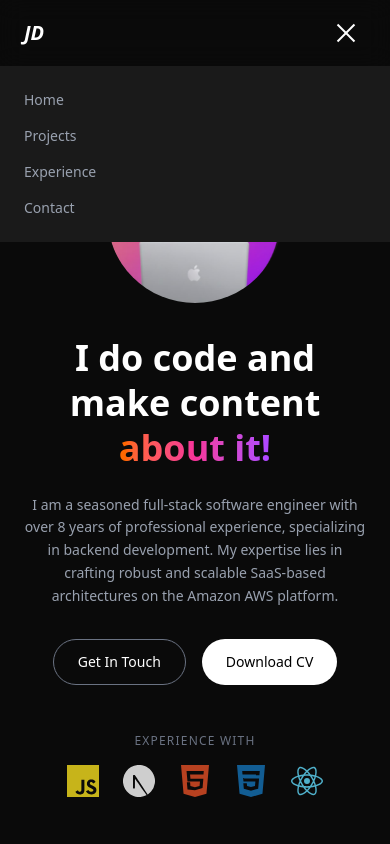
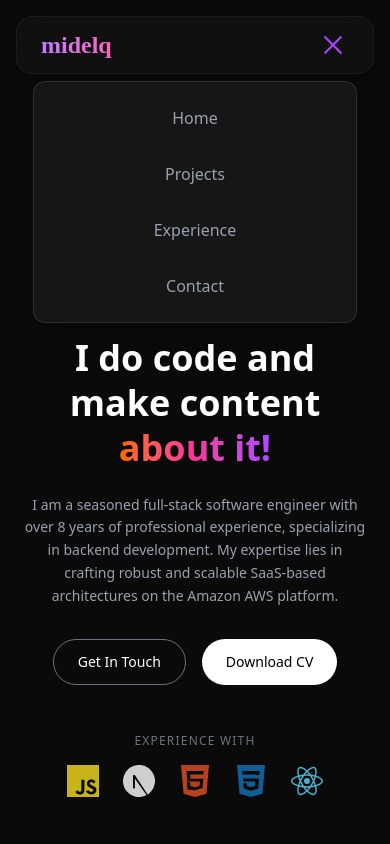
Before and after one commit to midelq/Landing-Page, a React (Vite) app: page / in a window 390 px wide. Both pictures are taken after a click on the button 346 px from the left and 33 px from the top of the page. Shown: the top 844 px of the page. Built offline with nearby package versions, Linux system fonts and the light colour scheme.

Commit message:
Add responsive Header component with desktop and mobile navigation.

```diff
--- a/src/components/layout/Header.tsx
+++ b/src/components/layout/Header.tsx
@@ -8,45 +8,69 @@ export default function Header() {
     const closeMenu = () => setIsMenuOpen(false);
 
     return (
-        <header className="fixed top-0 left-0 right-0 z-50 bg-[#0a0a0a]/80 backdrop-blur-md">
-            <div className="max-w-6xl mx-auto px-6 py-4 flex items-center justify-between">
+        <header className="fixed top-0 left-1/2 -translate-x-1/2 w-full max-w-7xl z-50 px-4 pt-4">
+            <div className="bg-[#121212]/80 backdrop-blur-md rounded-2xl border border-white/5 px-6 py-3 flex items-center justify-between shadow-lg shadow-black/20">
                 {/* Logo */}
-                <a href="#home" className="text-xl font-semibold italic text-white">
-                    JD
+                <a
+                    href="#home"
+                    className="text-2xl font-bold bg-gradient-to-r from-purple-400 to-pink-400 bg-clip-text text-transparent transform hover:scale-105 transition-transform"
+                    style={{ fontFamily: "'Dancing Script', cursive" }} // Fallback if font not loaded, stylistic choice
+                >
+                    midelq
                 </a>
 
-                {/* Mobile Menu Button */}
+                {/* Desktop Navigation */}
+                <nav className="hidden md:flex items-center gap-8">
+                    {navLinks.map((link) => (
+                        <a
+                            key={link.id}
+                            href={`#${link.id}`}
+                            className="text-sm font-medium text-gray-400 hover:text-purple-400 transition-colors relative group"
+                        >
+                            {link.label}
+                            {/* Hover Underline Effect */}
+                            <span className="absolute -bottom-1 left-0 w-0 h-0.5 bg-purple-500 transition-all duration-300 group-hover:w-full" />
+                        </a>
+                    ))}
+                </nav>
+
+                {/* Mobile Menu Button - Hamburger */}
                 <button
-                    className="md:hidden flex flex-col gap-1.5 p-2"
+                    className="md:hidden flex flex-col justify-center items-center w-8 h-8 space-y-1.5 focus:outline-none"
                     onClick={toggleMenu}
                     aria-label="Toggle menu"
                 >
-                    <span className={`w-6 h-0.5 bg-white transition-all duration-300 ${isMenuOpen ? "rotate-45 translate-y-2" : ""}`} />
-                    <span className={`w-6 h-0.5 bg-white transition-all duration-300 ${isMenuOpen ? "opacity-0" : ""}`} />
-                    <span className={`w-6 h-0.5 bg-white transition-all duration-300 ${isMenuOpen ? "-rotate-45 -translate-y-2" : ""}`} />
+                    <span
+                        className={`block w-6 h-0.5 bg-gray-300 transform transition-transform duration-300 ease-in-out ${isMenuOpen ? "rotate-45 translate-y-2 bg-purple-500" : ""}`}
+                    />
+                    <span
+                        className={`block w-6 h-0.5 bg-gray-300 transition-opacity duration-300 ${isMenuOpen ? "opacity-0" : ""}`}
+                    />
+                    <span
+                        className={`block w-6 h-0.5 bg-gray-300 transform transition-transform duration-300 ease-in-out ${isMenuOpen ? "-rotate-45 -translate-y-2 bg-purple-500" : ""}`}
+                    />
                 </button>
 
-                {/* Navigation */}
-                <nav
+                {/* Mobile Menu Dropdown */}
+                <div
                     className={`
-            md:flex md:items-center md:gap-8
-            ${isMenuOpen
-                            ? "absolute top-full left-0 right-0 bg-[#1a1a1a] flex flex-col py-4"
-                            : "hidden md:flex"
-                        }
+                        absolute top-full left-0 right-0 mt-2 mx-4 p-4 rounded-xl bg-[#161616] border border-white/10 shadow-xl overflow-hidden transition-all duration-300 origin-top
+                        ${isMenuOpen ? "opacity-100 scale-y-100" : "opacity-0 scale-y-0 pointer-events-none"}
                     `}
                 >
+                    <div className="flex flex-col gap-4">
                         {navLinks.map((link) => (
                             <a
                                 key={link.id}
                                 href={`#${link.id}`}
                                 onClick={closeMenu}
-                            className="text-sm text-gray-400 hover:text-white transition-colors px-6 py-2 md:px-0 md:py-0"
+                                className="text-gray-400 hover:text-purple-400 hover:bg-white/5 px-4 py-2 rounded-lg transition-colors text-center font-medium"
                             >
                                 {link.label}
                             </a>
                         ))}
-                </nav>
+                    </div>
+                </div>
             </div>
         </header>
     );
```
Lines whose indentation alone changed are shown as unchanged.
